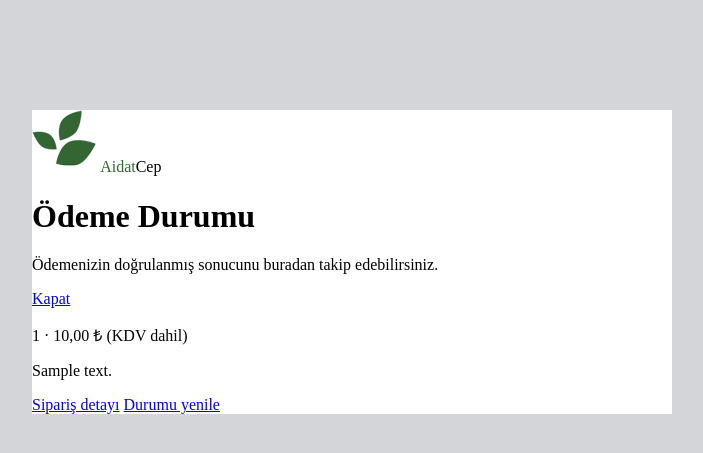
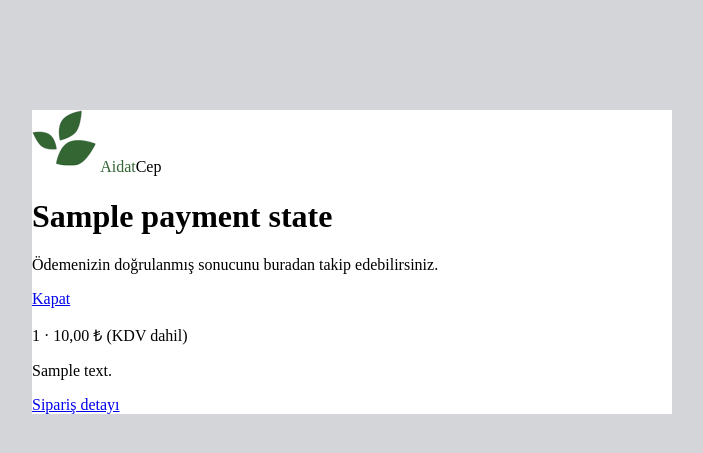
Before and after one commit to haksoz/apartmanyonetimi, a Laravel app: template resources/views/subscriber/subscriptions/card-result.blade.php in a window 1280 px wide. Shown: the part 138-591 px from the top of the page, without its empty margins (288-991 px from the left). Run offline with Laravel 12, Linux system fonts and the light colour scheme; the template is opened without the code that fills it: most values are stand-ins (such as "Sample title", 1, 10 or a date in 2020).

Commit message:
Clarify PayTR verification progress and failure-specific results

```diff
--- a/resources/views/subscriber/subscriptions/card-result.blade.php
+++ b/resources/views/subscriber/subscriptions/card-result.blade.php
@@ -1,23 +1,35 @@
 @extends('layouts.apartment-setup')
-@section('setup_title', in_array($paymentState['state'], ['screen_failed', 'screen_unavailable'], true) ? 'Ödeme ekranı açılamadı' : 'Ödeme Durumu')
+@section('setup_title', $paymentState['title'])
 @section('setup_description', in_array($paymentState['state'], ['screen_failed', 'screen_unavailable'], true) ? 'Güvenli ödeme ekranına geçiş tamamlanamadı.' : 'Ödemenizin doğrulanmış sonucunu buradan takip edebilirsiniz.')
 @section('setup_width', '40rem')
 @section('setup_close_url', route(session('subscription_return.'.$subscription->id) === 'dashboard' ? 'dashboard' : 'subscriber.dashboard'))
+@push('setup_styles')
+    <style>
+        .payment-verification-spinner { display: inline-block; width: 1.25rem; height: 1.25rem; flex-shrink: 0; border: 2px solid #cbd5e1; border-top-color: #336633; border-radius: 50%; animation: payment-verification-spin .8s linear infinite; }
+        .payment-verification-spinner[hidden] { display: none; }
+        @keyframes payment-verification-spin { to { transform: rotate(360deg); } }
+        @media (prefers-reduced-motion: reduce) { .payment-verification-spinner { animation: none; } }
+    </style>
+@endpush
 @section('content')
+    @php($verifying = in_array($paymentState['state'], ['waiting', 'ready'], true))
     <p class="text-sm text-slate-500">{{ $subscription->order_number }} · {{ number_format((float) $subscription->price, 2, ',', '.') }} ₺ (KDV dahil)</p>
-    <p id="card-payment-message" role="status" aria-live="polite" class="mt-4 text-sm font-semibold text-slate-900">{{ $paymentState['message'] }}</p>
-    <form id="card-payment-retry" method="POST" action="{{ route('subscriber.subscriptions.card.start', $subscription) }}" class="mt-4" @if (! $paymentState['can_start']) hidden @endif>
+    <div class="mt-4 flex items-center gap-3">
+        <span id="card-payment-spinner" class="payment-verification-spinner" aria-hidden="true" @if (! $verifying) hidden @endif></span>
+        <p id="card-payment-message" role="status" aria-live="polite" class="text-sm font-semibold text-slate-900">{{ $verifying ? 'Ödeme sonucunuz doğrulanıyor.' : $paymentState['message'] }}</p>
+    </div>
+    <form id="card-payment-retry" method="POST" action="{{ route('subscriber.subscriptions.card.start', $subscription) }}" class="mt-4" @if ($verifying || ! $paymentState['can_start']) hidden @endif>
         @csrf
         <button class="rounded-xl bg-emerald-600 px-4 py-2 text-sm font-semibold text-white">Ödemeye Geç</button>
     </form>
     <div class="mt-5 flex flex-wrap gap-4 text-sm font-semibold">
-        <a id="card-payment-new-checkout" href="{{ route('subscriber.subscriptions.create', ['apartment_id' => $subscription->items()->value('apartment_id')]) }}" class="text-emerald-700 underline" target="_top" @if ($paymentState['state'] !== 'abandoned' && ! $paymentState['can_restart']) hidden @endif>Yeniden başla</a>
+        <a id="card-payment-new-checkout" href="{{ route('subscriber.subscriptions.create', ['apartment_id' => $subscription->items()->value('apartment_id'), 'from' => session('subscription_return.'.$subscription->id) === 'dashboard' ? 'dashboard' : 'subscriber']) }}" class="text-emerald-700 underline" target="_top" @if (! $paymentState['can_restart']) hidden @endif>Yeniden başla</a>
         @if (!in_array($paymentState['state'], ['abandoned', 'screen_failed', 'screen_unavailable'], true))
         <a href="{{ route('subscriber.subscriptions.receipt', $subscription) }}" class="text-emerald-700 underline" target="_top">Sipariş detayı</a>
         @else
         <a href="{{ route(session('subscription_return.'.$subscription->id) === 'dashboard' ? 'dashboard' : 'subscriber.dashboard') }}" class="text-slate-700 underline" target="_top">Panele dön</a>
         @endif
-        <a href="{{ route('subscriber.subscriptions.card-result', $subscription) }}" class="text-slate-700 underline" target="_top">Durumu yenile</a>
+        <a id="card-payment-refresh" href="{{ route('subscriber.subscriptions.card-result', $subscription) }}" class="text-slate-700 underline" target="_top" hidden>Durumu yenile</a>
     </div>
     <script>
         (() => {
@@ -30,17 +42,27 @@
             }
             let count = 0;
             let state = @json($paymentState['state']);
+            const stopWaiting = () => {
+                document.getElementById('card-payment-spinner').hidden = true;
+                document.getElementById('card-payment-refresh').hidden = false;
+                document.getElementById('card-payment-message').textContent = 'Ödeme sonucu henüz doğrulanamadı. Tekrar ödeme yapmayın; durumu yenileyebilir veya daha sonra kontrol edebilirsiniz.';
+            };
             const poll = async () => {
-                if (!['waiting', 'ready', 'abandoned', 'screen_unavailable'].includes(state) || count++ >= 60) return;
+                if (!['waiting', 'ready', 'abandoned', 'screen_unavailable'].includes(state)) return;
+                if (count++ >= 60) { stopWaiting(); return; }
                 try {
                     const response = await fetch(@json(route('subscriber.subscriptions.card-status', $subscription)), {headers: {'Accept': 'application/json'}, credentials: 'same-origin', cache: 'no-store'});
-                    if (!response.ok) return;
+                    if (!response.ok) { stopWaiting(); return; }
                     const result = await response.json();
                     state = result.state;
-                    document.getElementById('card-payment-message').textContent = result.message;
-                    document.getElementById('card-payment-retry').hidden = !result.can_start;
-                    document.getElementById('card-payment-new-checkout').hidden = !result.can_restart && state !== 'abandoned';
-                } catch (_) {}
+                    document.getElementById('apartment-setup-title').textContent = result.title;
+                    document.title = result.title + ' — AidatCep';
+                    const verifying = ['waiting', 'ready'].includes(state);
+                    document.getElementById('card-payment-spinner').hidden = !verifying;
+                    document.getElementById('card-payment-message').textContent = verifying ? 'Ödeme sonucunuz doğrulanıyor.' : result.message;
+                    document.getElementById('card-payment-retry').hidden = verifying || !result.can_start;
+                    document.getElementById('card-payment-new-checkout').hidden = !result.can_restart;
+                } catch (_) { stopWaiting(); return; }
                 setTimeout(poll, 5000);
             };
             setTimeout(poll, 5000);
```
Also changed, not shown: app/Support/Paytr/FailureMessage.php (added, +24 -0 lines), app/Support/Paytr/PaymentState.php (+18 -4 lines), tests/Feature/PaytrCallbackTest.php (+41 -0 lines), tests/Feature/PaytrIframeTest.php (+1 -1 lines).
